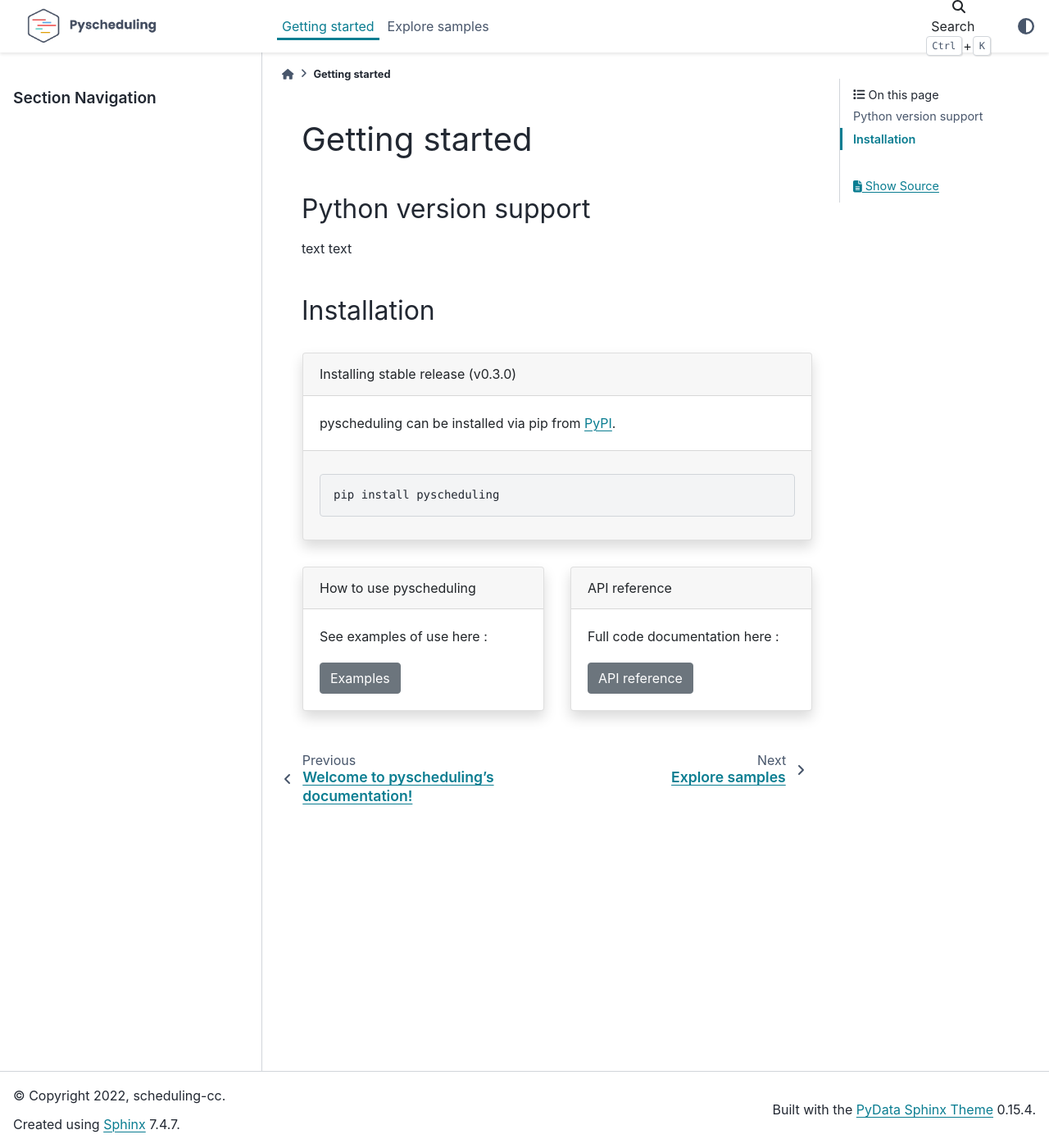
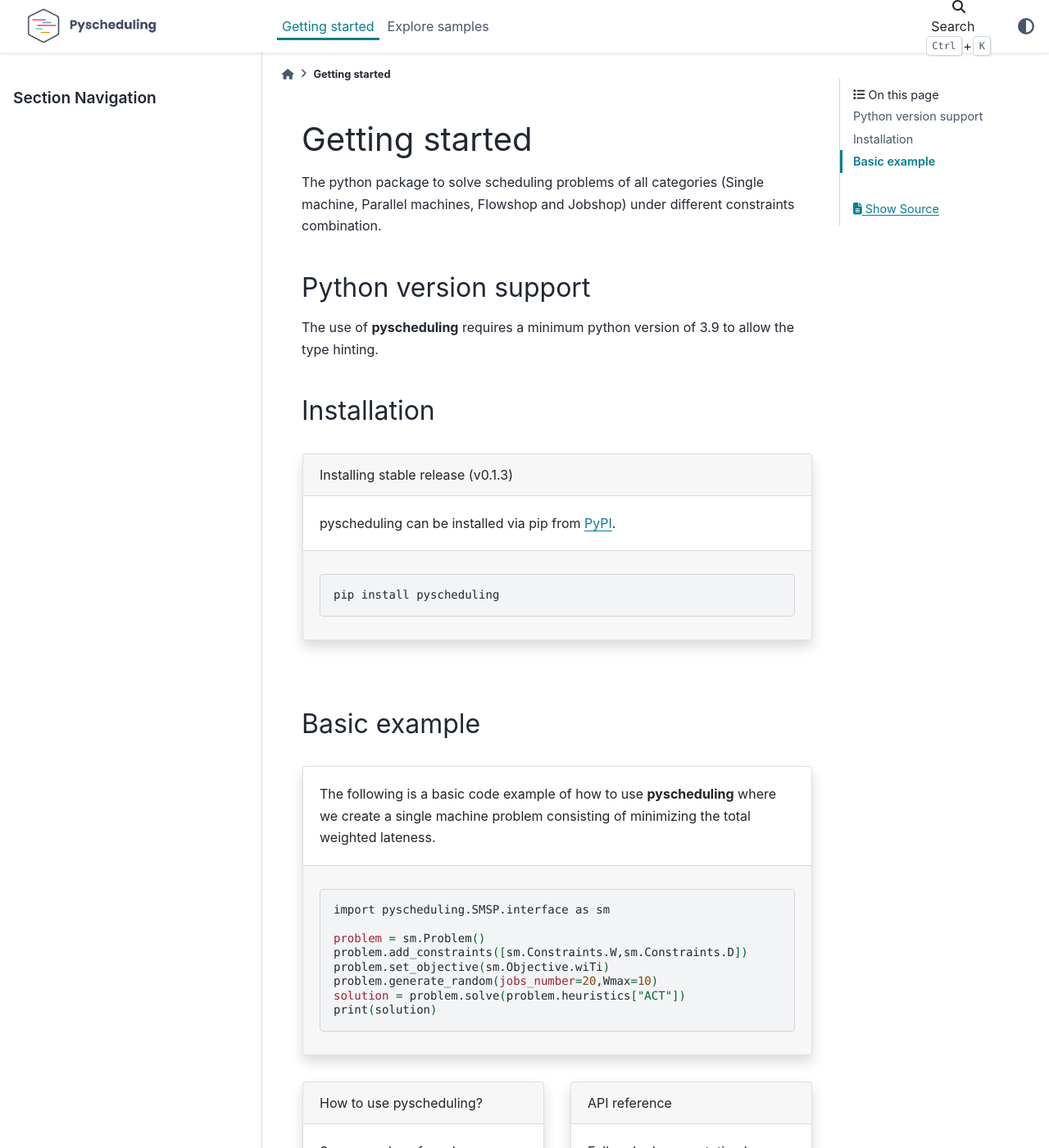
Before and after one commit to scheduling-cc/pyscheduling, a Sphinx documentation site: the page built from docs/documentation/getting_started.rst, in a window 1280 px wide and 1400 px high. Shown: the whole window at 82% size. Built offline with Sphinx 7.4.7 and the PyData theme 0.15.4, drawn with Linux system fonts in a browser that asks for light colours; pages that are not in the unit, such as notebooks, are missing from menus.

Commit message:
Updated the getting started page

```diff
--- a/docs/documentation/getting_started.rst
+++ b/docs/documentation/getting_started.rst
@@ -4,11 +4,12 @@
 Getting started
 ===============
 
+The python package to solve scheduling problems of all categories (Single machine, Parallel machines, Flowshop and Jobshop) under different constraints combination.
 
 Python version support
 ======================
 
-text text
+The use of **pyscheduling** requires a minimum python version of 3.9 to allow the type hinting.
 
 
 Installation
@@ -18,10 +19,10 @@ Installation
     :card: + install-card
     :column: col-12 p-3
 
-    Installing stable release (v0.3.0)
+    Installing stable release (v0.1.3)
     ^^^^^^^^^^^^^^^^^^^^^^^^^^^^^^^^^^
 
-    pyscheduling can be installed via pip from `PyPI <https://pypi.org/project/reservoirpy>`__.
+    pyscheduling can be installed via pip from `PyPI <https://pypi.org/project/pyscheduling>`__.
 
     ++++++++++++++++++++++
 
@@ -29,10 +30,31 @@ Installation
 
         pip install pyscheduling
 
+Basic example
+============
+
+.. panels::
+    :column: col-12 p-3
+
+    The following is a basic code example of how to use **pyscheduling** where we create a single machine problem consisting of minimizing the total weighted lateness.
+
+    ++++++++++++++++++++++
+
+    .. code-block:: bash
+
+        import pyscheduling.SMSP.interface as sm
+
+        problem = sm.Problem()
+        problem.add_constraints([sm.Constraints.W,sm.Constraints.D])
+        problem.set_objective(sm.Objective.wiTi)
+        problem.generate_random(jobs_number=20,Wmax=10)
+        solution = problem.solve(problem.heuristics["ACT"])
+        print(solution)
+
     ---
     :column: col-lg-6 col-md-6 col-sm-12 col-xs-12 p-3
 
-    How to use pyscheduling
+    How to use pyscheduling?
     ^^^^^^^^^^^^^^^^^^^^^^^^^^^
 
     See examples of use here :
```
